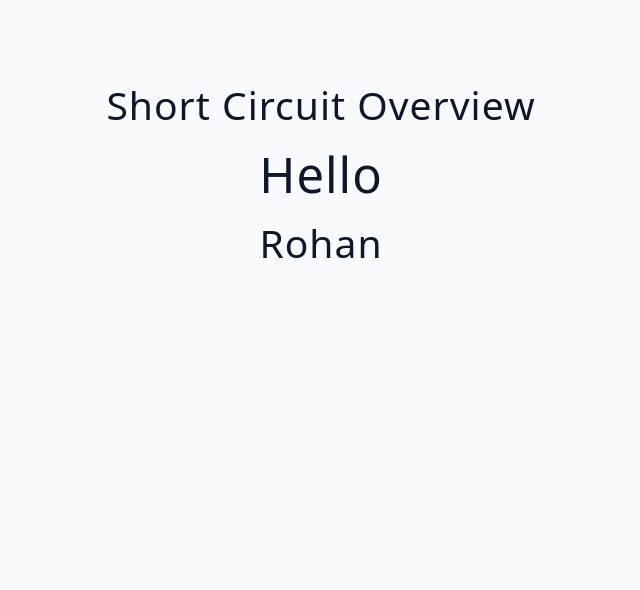
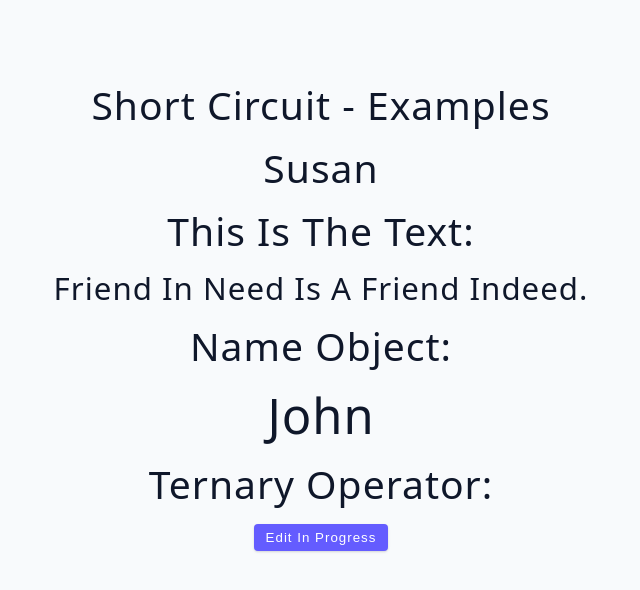
Before and after one commit to rohancs127/React-Concepts, a React (Vite) app in the folder advanced-react/: page / in a window 1280 px wide. Shown: the top 590 px of the page, without its empty margins (319-959 px from the left). Built offline with nearby package versions, Linux system fonts and the light colour scheme.

Commit message:
added short circuit examples code

```diff
--- a/advanced-react/src/App.jsx
+++ b/advanced-react/src/App.jsx
@@ -13,12 +13,13 @@ import MultipleReturnsBasics from "./tutorial/03-conditional-rendering/starter/0
 import MultipleReturnsFetchData from "./tutorial/03-conditional-rendering/starter/02-multiple-returns-fetch-data";
 import Example from "./tutorial/03-conditional-rendering/starter/03-hooks-rule";
 import ShortCircuitOverview from "./tutorial/03-conditional-rendering/starter/04-short-circuit-overview";
+import ShortCircuitExamples from "./tutorial/03-conditional-rendering/starter/05-short-circuit-examples";
 
 function App() {
   return (
     <div className='container'>
       {/* <UseStateBasics/> */}
-      <ShortCircuitOverview/>
+      <ShortCircuitExamples/>
     </div>
   );
 }
--- a/advanced-react/src/tutorial/03-conditional-rendering/starter/05-short-circuit-examples.jsx
+++ b/advanced-react/src/tutorial/03-conditional-rendering/starter/05-short-circuit-examples.jsx
@@ -2,13 +2,44 @@ import { useState } from 'react';
 
 const ShortCircuitExamples = () => {
   // falsy
-  const [text, setText] = useState('');
+  // const [text, setText] = useState('');
+  const [text, setText] = useState('Friend in need is a friend indeed.');
   // truthy
   const [name, setName] = useState('susan');
   const [user, setUser] = useState({ name: 'john' });
-  const [isEditing, setIsEditing] = useState(false);
+  const [isEditing, setIsEditing] = useState(true);
 
-  return <h2>short circuit - examples</h2>;
+  // const handleClick = ()=>{
+  //   setIsEditing(true);
+  // }
+
+  return (
+    <section>
+    <h2>short circuit - examples</h2>
+    <h2>{name || 'Anonymous'}</h2>
+
+    {/* how && could be used. */}
+    {text && <div>
+      <h2>This is the text: </h2>
+      <h3>{text}</h3>
+      </div>}
+
+    {user && <SomeComponent name = {user.name}/>}
+
+    <h2>Ternary operator:</h2>
+    <button className='btn'>{isEditing? 'Edit in progress' : 'Add edit'}</button>
+
+    </section>
+   );
 };
 
+const SomeComponent = ({name})=>{
+  return (
+    <section>
+      <h2>name object:</h2>
+      <h1>{name}</h1>
+    </section>
+  );
+}
+
 export default ShortCircuitExamples;
```
